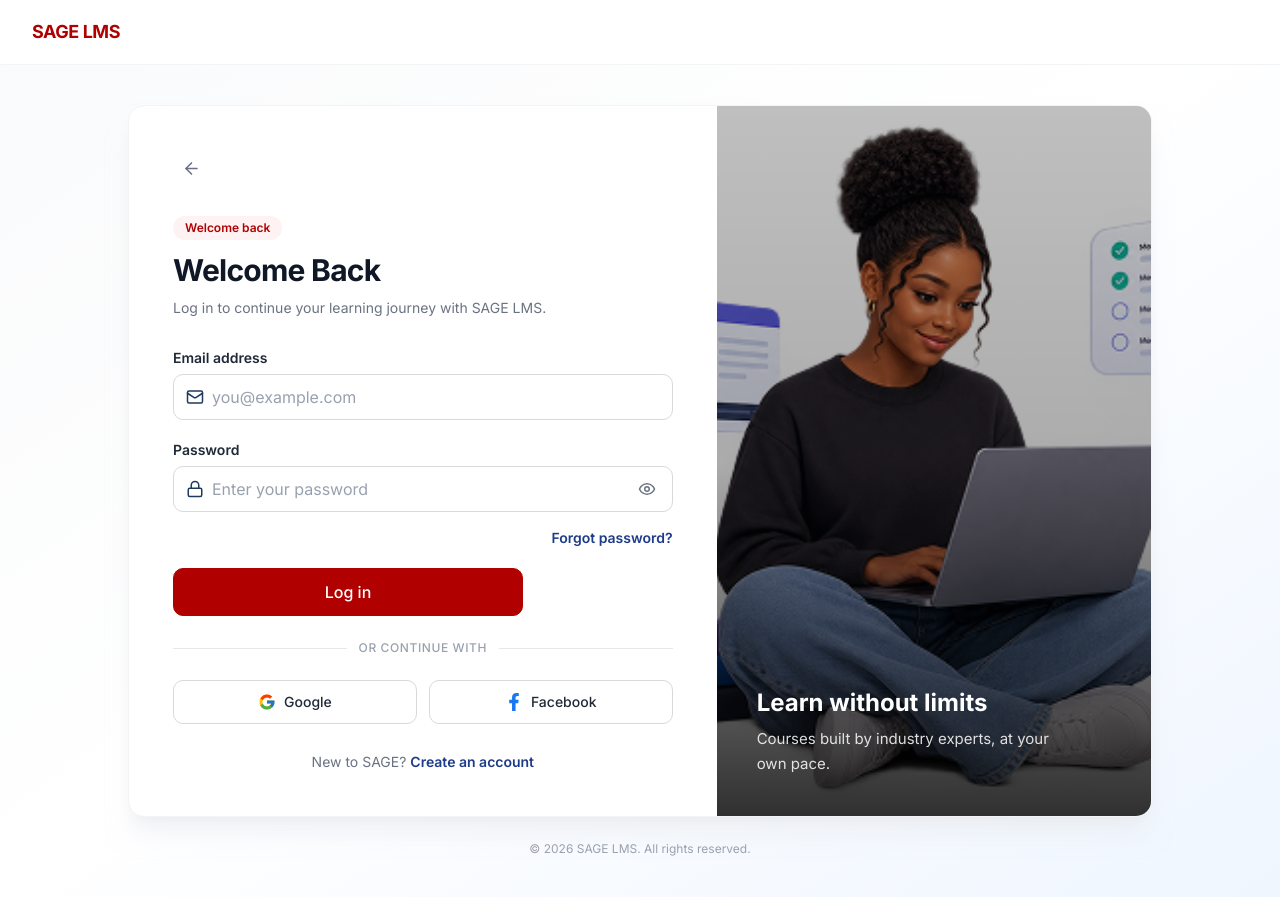
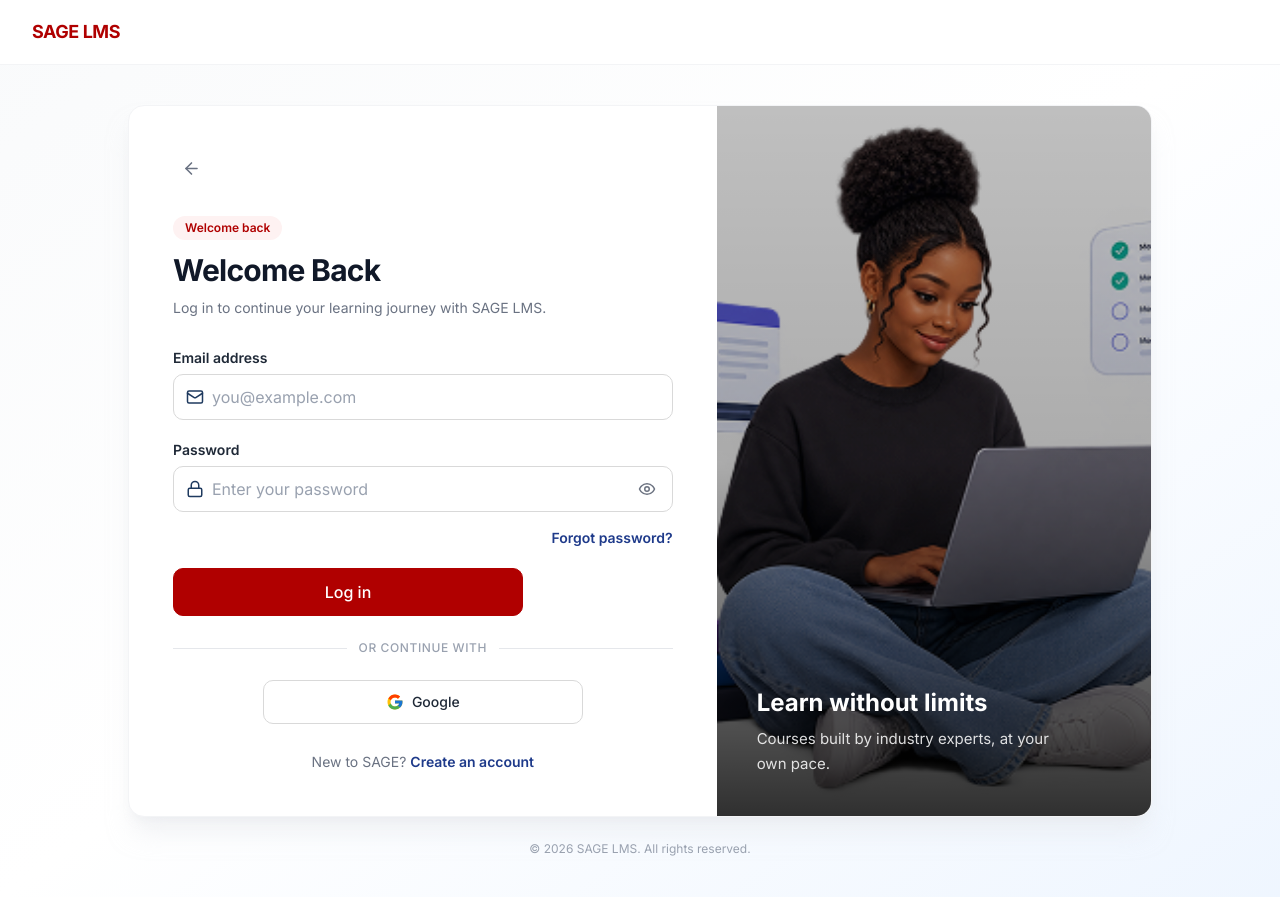
Before and after one commit to skinokovic/sage-lms, a React (Vite) app in the folder frontend/: page /login in a window 1280 px wide. Built offline with nearby package versions, Linux system fonts and the light colour scheme; no server answers.

Commit message:
Temporarily removed the facebook login option

```diff
--- a/frontend/src/pages/Login.jsx
+++ b/frontend/src/pages/Login.jsx
@@ -162,34 +162,34 @@ export default function Login() {
     client.requestAccessToken();
   };
 
-  const handleFacebookLogin = () => {
-    if (!window.FB) {
-      toast.error(
-        "Facebook sign-in isn't ready yet — please try again in a moment.",
-      );
-      return;
-    }
+  // const handleFacebookLogin = () => {
+  //   if (!window.FB) {
+  //     toast.error(
+  //       "Facebook sign-in isn't ready yet — please try again in a moment.",
+  //     );
+  //     return;
+  //   }
 
-    window.FB.login(
-      (response) => {
-        if (!response.authResponse) {
-          toast.error("Facebook sign-in was cancelled.");
-          return;
-        }
+  //   window.FB.login(
+  //     (response) => {
+  //       if (!response.authResponse) {
+  //         toast.error("Facebook sign-in was cancelled.");
+  //         return;
+  //       }
 
-        dispatch(facebookLogin(response.authResponse.accessToken))
-          .unwrap()
-          .then(() => {
-            toast.success("Login successfully");
-            navigate("/dashboard");
-          })
-          .catch((err) => {
-            toast.error(err || "Facebook sign-in failed.");
-          });
-      },
-      { scope: "email,public_profile" },
-    );
-  };
+  //       dispatch(facebookLogin(response.authResponse.accessToken))
+  //         .unwrap()
+  //         .then(() => {
+  //           toast.success("Login successfully");
+  //           navigate("/dashboard");
+  //         })
+  //         .catch((err) => {
+  //           toast.error(err || "Facebook sign-in failed.");
+  //         });
+  //     },
+  //     { scope: "email,public_profile" },
+  //   );
+  // };
 
   return (
     <div className="min-h-screen bg-linear-to-br from-gray-50 via-white to-blue-50">
@@ -314,7 +314,15 @@ export default function Login() {
                 {/* =================================================
                     SOCIAL LOGIN
                 ================================================= */}
-                <div className="grid grid-cols-1 gap-3 sm:grid-cols-2">
+
+                <div className="flex justify-center">
+                  <div className="w-full max-w-xs [&>button]:w-full">
+                    <SocialButton provider="google" onClick={handleGoogleLogin}>
+                      Google
+                    </SocialButton>
+                  </div>
+                </div>
+                {/* <div className="grid grid-cols-1 gap-3 sm:grid-cols-2 ">
                   <SocialButton provider="google" onClick={handleGoogleLogin}>
                     Google
                   </SocialButton>
@@ -325,7 +333,7 @@ export default function Login() {
                   >
                     Facebook
                   </SocialButton>
-                </div>
+                </div> */}
 
                 {/* Create account */}
                 <p className="pt-2 text-center text-sm text-gray-500">
```
